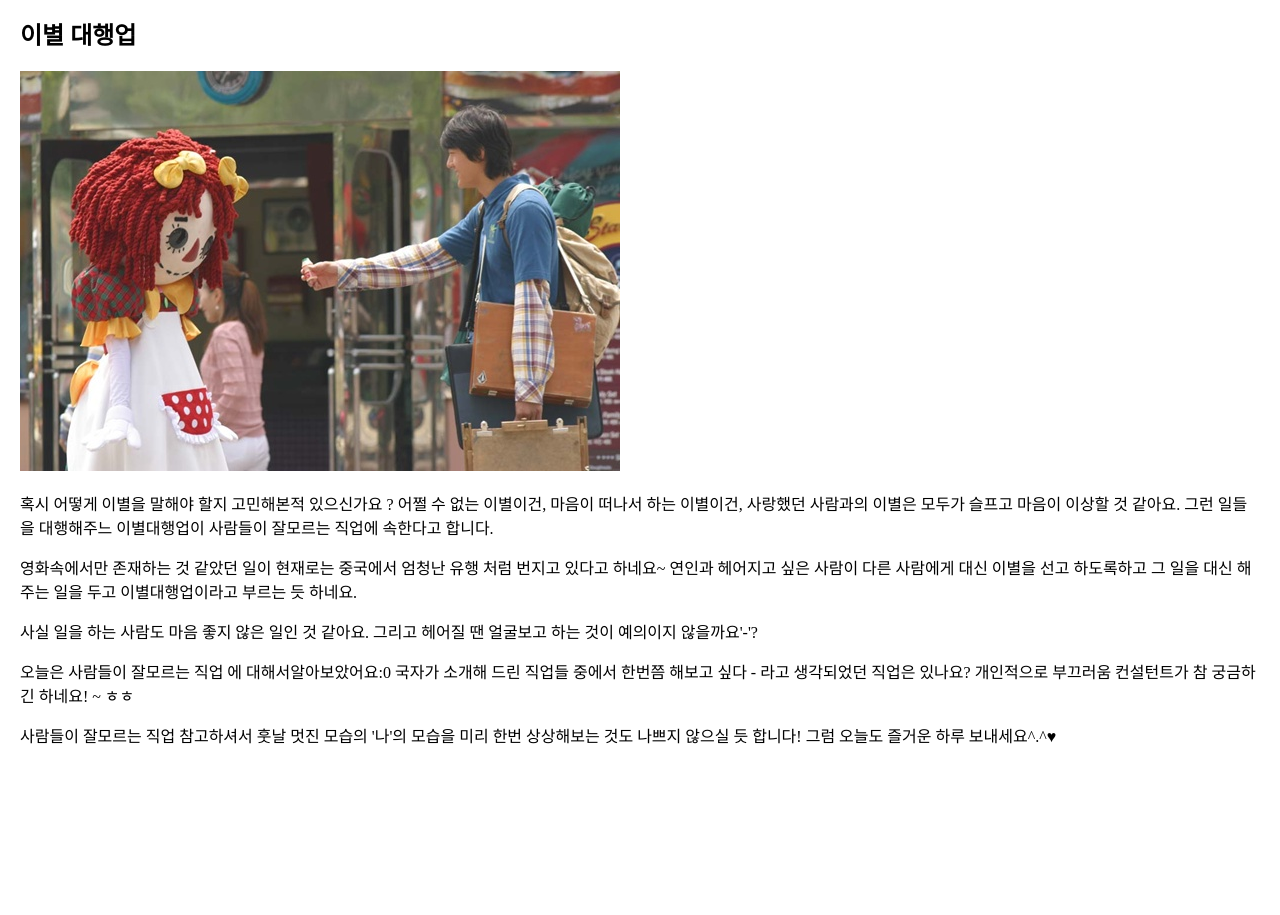
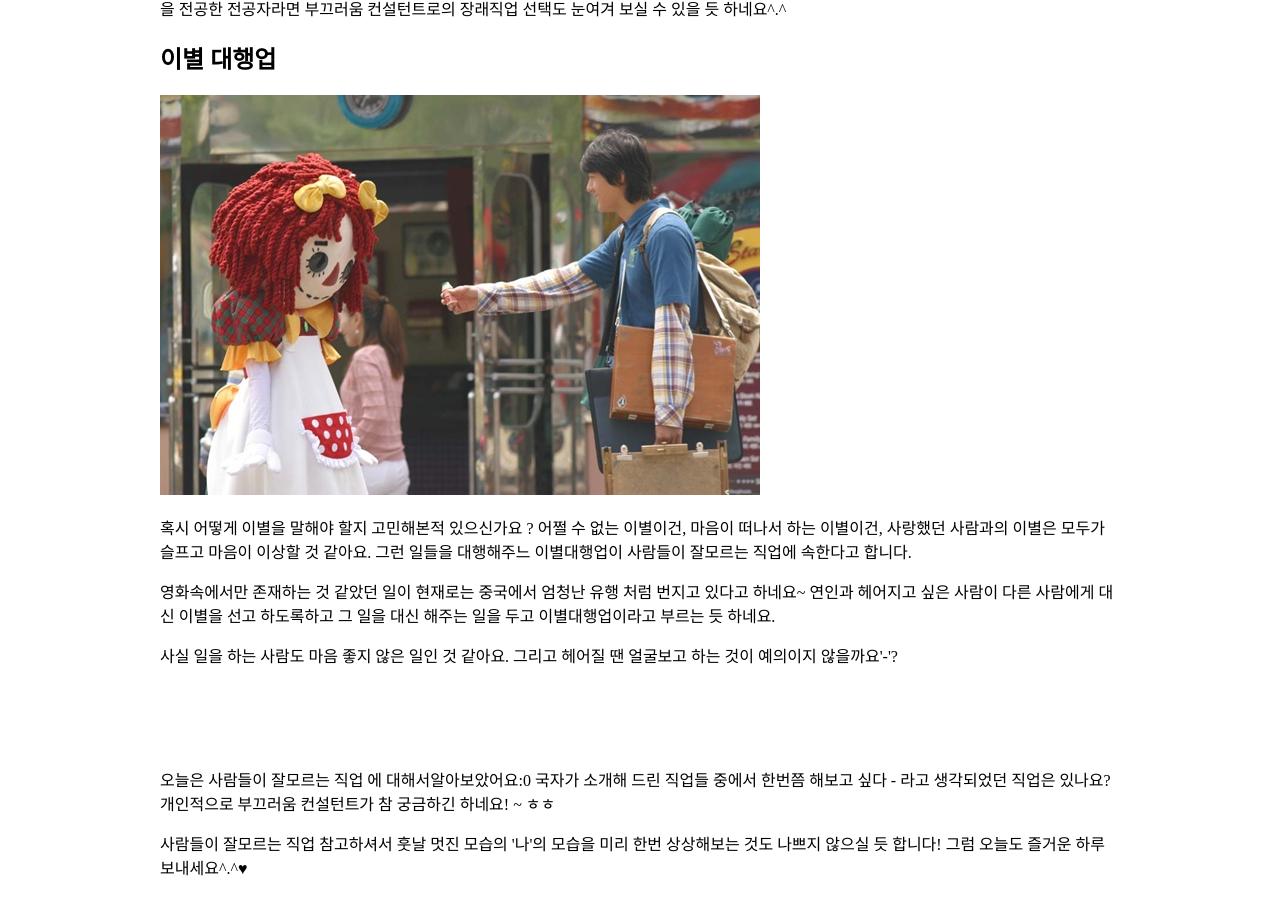
Before and after one commit to rpf5573/web101, a plain HTML site: page html&css/normal/special-jobs/index.html in a window 1280 px wide. Shown: the part 1477-2392 px from the top of the page. Before the commit the page ends 2260 px from the top, so only its background shows below. Drawn offline with Linux system fonts and the light colour scheme.

Commit message:
Fix : html&css

```diff
--- a/html&css/normal/special-jobs/index.html
+++ b/html&css/normal/special-jobs/index.html
@@ -96,8 +96,7 @@
           </article>
         </li>
       </ul>
-    </main>
-    <footer>
+      <div class="last">
         <p>
           오늘은 사람들이 잘모르는 직업 에 대해서알아보았어요:0
           국자가 소개해 드린 직업들 중에서 한번쯤 해보고 싶다 - 라고 생각되었던 직업은 있나요?
@@ -107,7 +106,8 @@
           사람들이 잘모르는 직업 참고하셔서 훗날 멋진 모습의 '나'의 모습을 미리 한번 상상해보는 것도
           나쁘지 않으실 듯 합니다! 그럼 오늘도 즐거운 하루 보내세요^.^♥
         </p>
-    </footer>
+      </div>
+    </main>
   </div>
 </body>
 </html>
--- a/html&css/normal/special-jobs/style.css
+++ b/html&css/normal/special-jobs/style.css
@@ -14,6 +14,12 @@ a {
 body {
   margin: 0;
   padding-top: 40px;
+}
+
+.container {
+  width: 960px;
+  margin-left: auto;
+  margin-right: auto;
 }
 
 nav {
@@ -48,3 +54,7 @@ main > ul {
   margin: 0;
   padding: 0;
 }
+
+.last {
+  margin-top: 100px;
+}
```
Lines whose indentation alone changed are shown as unchanged.
